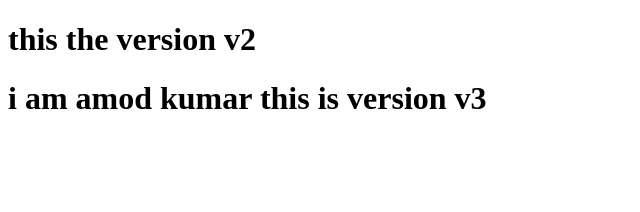
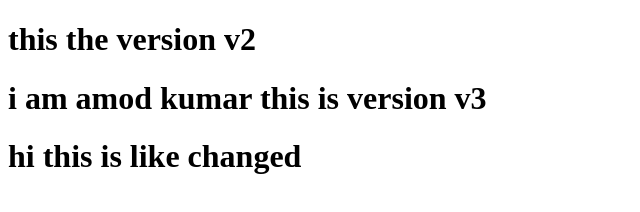
Before and after one commit to Amod-k/my-repo, a plain HTML site: page index.html in a window 1280 px wide. Shown: the whole page, without its empty margins (0-640 px from the left). Drawn offline with Linux system fonts and the light colour scheme.

Commit message:
this the v4

```diff
--- a/index.html
+++ b/index.html
@@ -10,6 +10,10 @@
 </body>
 <h1>this the version v2</h1>
 <h1>i am amod kumar this is version v3</h1>
+<h1>hi this is like changed </h1>
+
+
+</h1>
 
 </body>
 
```
